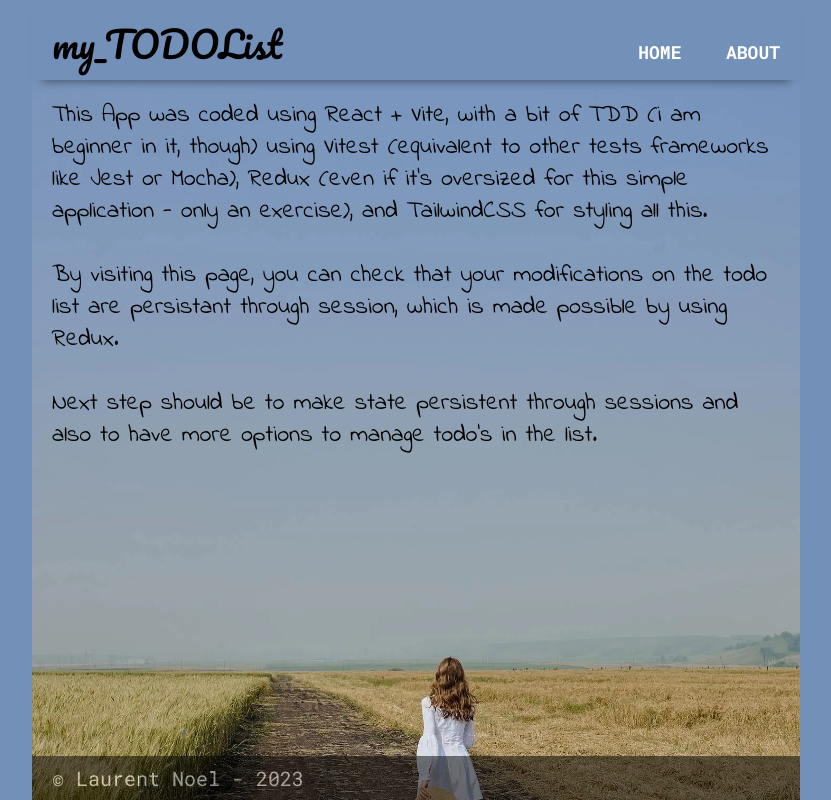
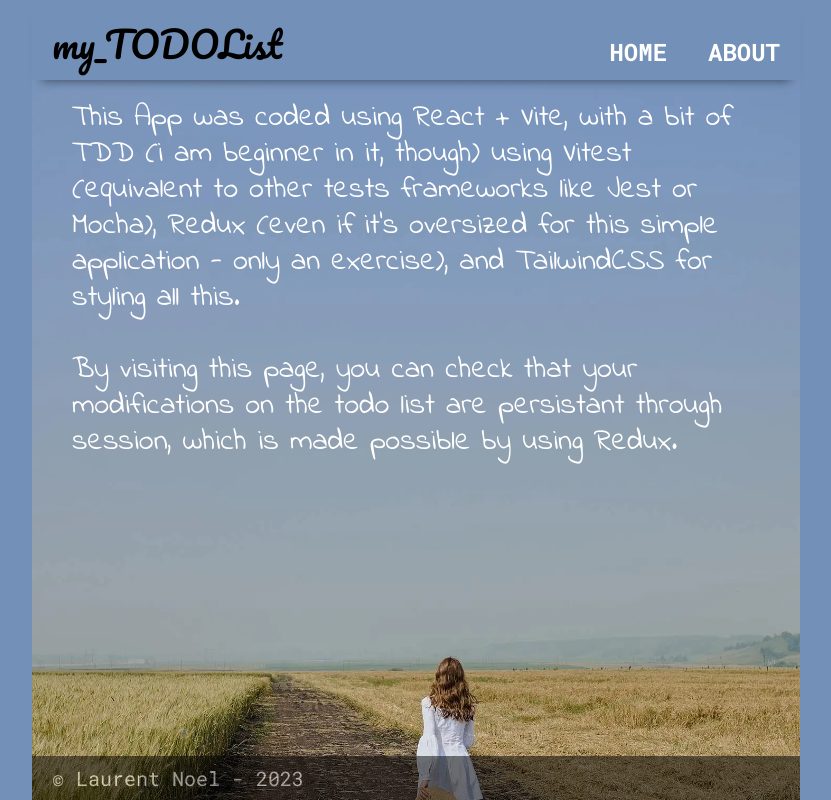
Before and after one commit to lnoel4289/todolist, a React (Vite) app: page /about in a window 1280 px wide. Shown: the whole page, without its empty margins (224-1055 px from the left). Built offline with nearby package versions, Linux system fonts and the light colour scheme.

Commit message:
css improvements

```diff
--- a/src/components/Header/index.jsx
+++ b/src/components/Header/index.jsx
@@ -5,7 +5,7 @@ const Header = () => {
     <header className="z-10 h-10 xs:h-14 sm:h-20 flex justify-between items-center sticky top-0 left-0 right-0 px-5 bg-sky shadow-scan59 shadow-slate-700">
       <h1 className="sm:relative top-4 sm:h-16 grow-[2] xs:grow-[5] sm:grow-[8] font-pacifico text-lg xs:text-2xl sm:text-4xl">my_TODOList</h1>
       <nav className="grow font-bold sm:text-2xl sm:relative top-3">
-        <ul className="flex justify-between items-center text-white uppercase text-lg">
+        <ul className="flex justify-between items-center text-white uppercase text-lg sm:text-2xl">
           <li>
             <NavLink to="/">Home</NavLink>
           </li>
--- a/src/pages/About/index.jsx
+++ b/src/pages/About/index.jsx
@@ -2,7 +2,7 @@ import React from "react";
 
 const AboutPage = () => {
   return (
-    <main className="px-5 grow font-indie text-sm xs:text-base sm:text-2xl">
+    <main className="px-5 sm:px-10 grow font-indie text-sm xs:text-lg sm:text-3xl text-white">
       <p className="mt-2 xs:mt-5">
         This App was coded using React + Vite, with a bit of TDD (i am beginner
         in it, though) using Vitest (equivalent to other tests frameworks like
@@ -16,10 +16,6 @@ const AboutPage = () => {
         Redux.
       </p>
       <br />
-      <p>
-        Next step should be to make state persistent through sessions and also
-        to have more options to manage todo's in the list.
-      </p>
     </main>
   );
 };
```
